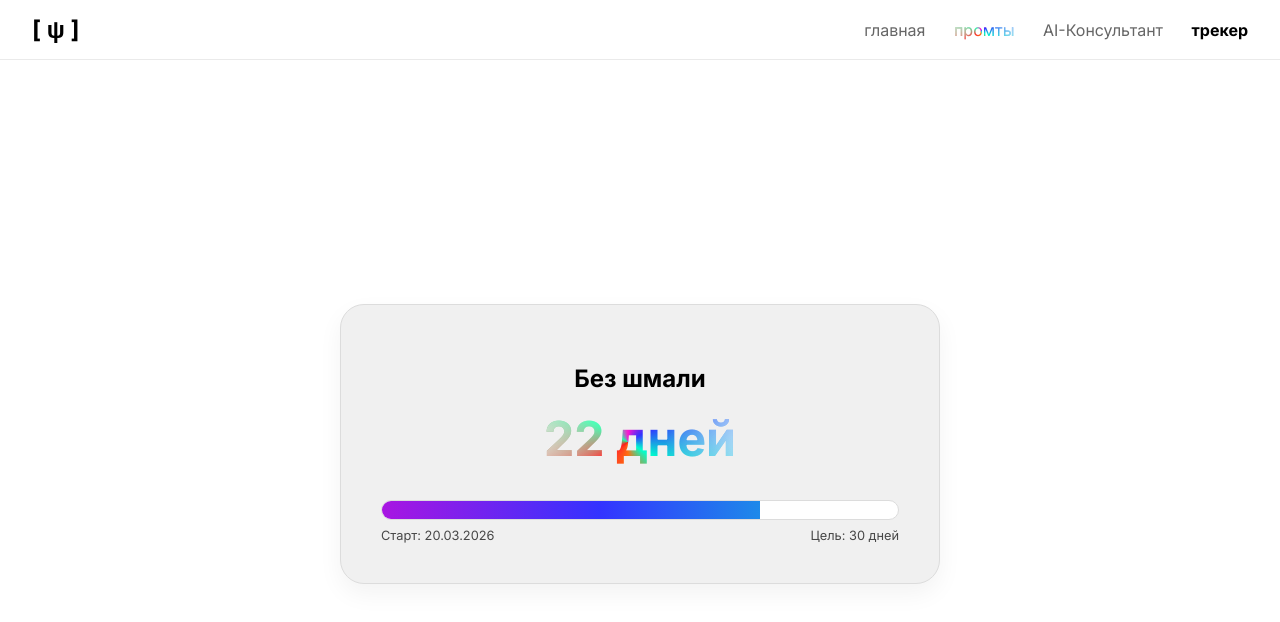
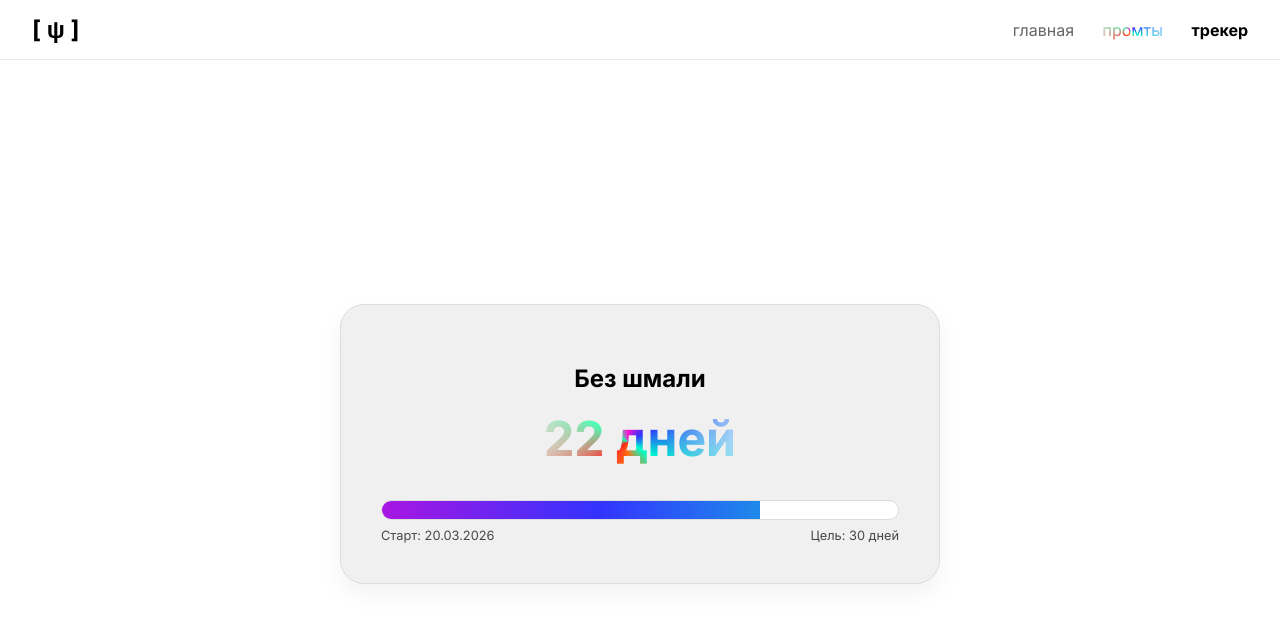
Before and after one commit to 5k1720/5k1720.github.io, a plain HTML site: page tracker.html in a window 1280 px wide. Drawn offline with Linux system fonts and the light colour scheme.

Commit message:
Update tracker.html

```diff
--- a/tracker.html
+++ b/tracker.html
@@ -34,7 +34,6 @@
     <nav>
         <a href="index.html">главная</a>
         <a href="prompts.html" class="liquid">промты</a>
-        <a href="voice-assistant.html">AI-Консультант</a>
         <a href="tracker.html" class="active">трекер</a>
     </nav>
 </header>
```
